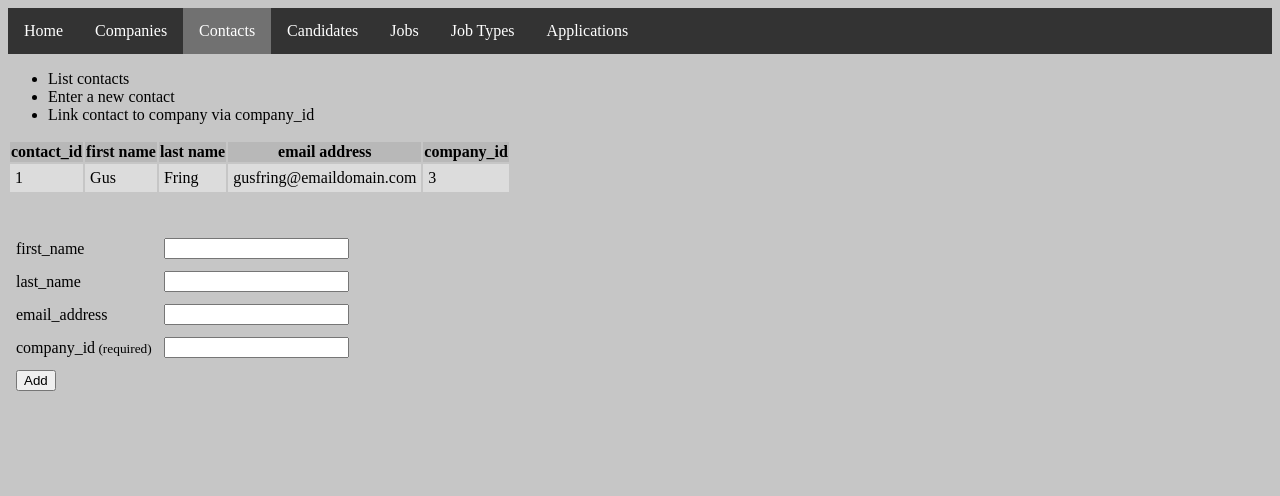
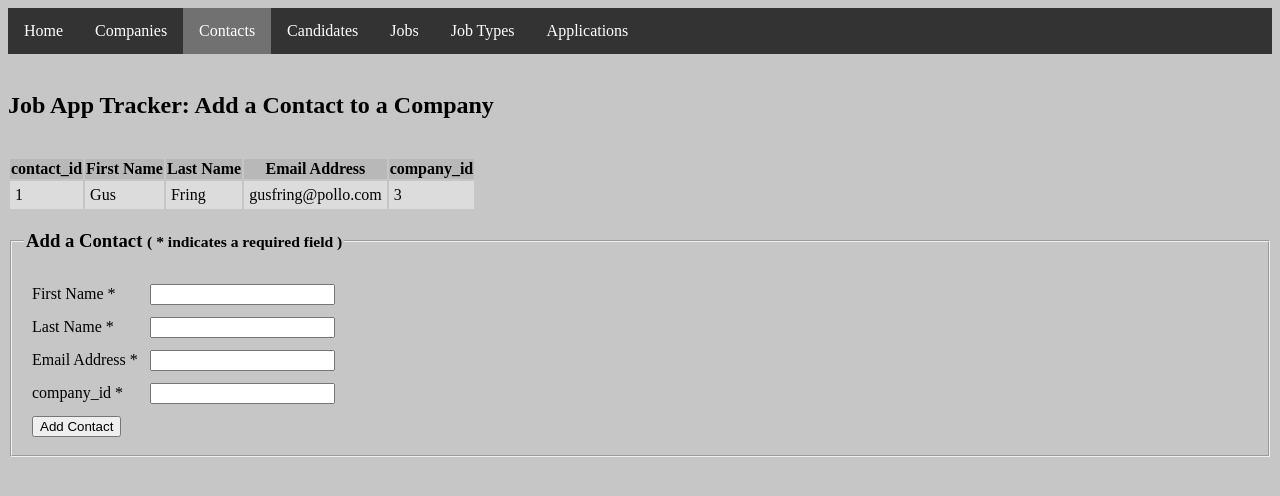
Before and after one commit to mike-osu/cs340-html, a plain HTML site: page contacts.html in a window 1280 px wide. Drawn offline with Linux system fonts and the light colour scheme.

Commit message:
Update contacts.html

```diff
--- a/contacts.html
+++ b/contacts.html
@@ -15,48 +15,52 @@
       <li id="menuItem"><a href="applications.html">Applications</a></li>
     </ul>
 
-    <ul>
-      <li>List contacts</li>
-      <li>Enter a new contact</li>
-      <li>Link contact to company via company_id</li>
-    </ul>
+  <br>
+  <h2>Job App Tracker:  Add a Contact to a Company</h2>
+
+  <p></p>
+  <br>
+
 
     <table class="aTable">
       <tr>
         <th>contact_id</th>
-        <th>first name</th>
-        <th>last name</th>
-        <th>email address</th>
+        <th>First Name</th>
+        <th>Last Name</th>
+        <th>Email Address</th>
         <th>company_id</th>
       </tr>
       <tr>
         <td>1</td>
         <td>Gus</td>
         <td>Fring</td>
-        <td>gusfring@emaildomain.com</td>
+        <td>gusfring@pollo.com</td>
         <td>3</td>
       </tr>
-
     </table>
 
-    <br /><br />
-
-    <form>
+    <div id="form">
+      <form>
+        <fieldset>
+        <legend><h3>Add a Contact
+          <small>( * indicates a required field )</h3></legend>
       <table cellpadding="4" cellspacing="4">
         <tr>
-          <td>first_name</td><td><input text /></td>
+          <td>First Name *</td><td><input text /></td>
         </tr>
-          <td>last_name</td><td><input text /></td>
+          <td>Last Name *</td><td><input text /></td>
         <tr>
-          <td>email_address</td><td><input text /></td>
+          <td>Email Address *</td><td><input text /></td>
         <tr>
-          <td>company_id<small> (required)</small></td><td><input text /></td>
+          <td>company_id *</td><td><input text /></td>
         </tr>
         <tr>
-          <td colspan="2"><input type="submit" value="Add" /></td>
+          <td colspan="4"><input type="submit" value="Add Contact" /></td>
         </tr>
       </table>
-    </form>
+    </fieldset>
+  </form>
+  </div>
 
 </body>
 </html>
```
